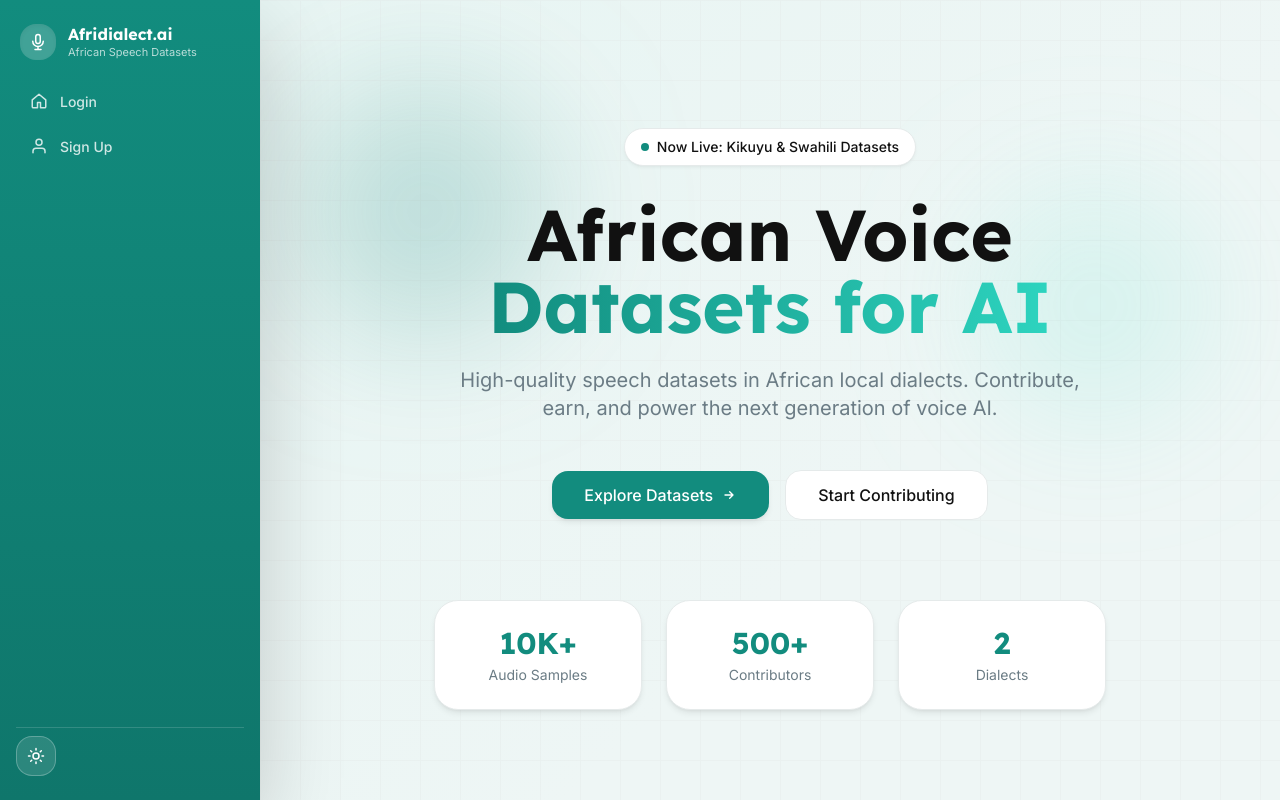
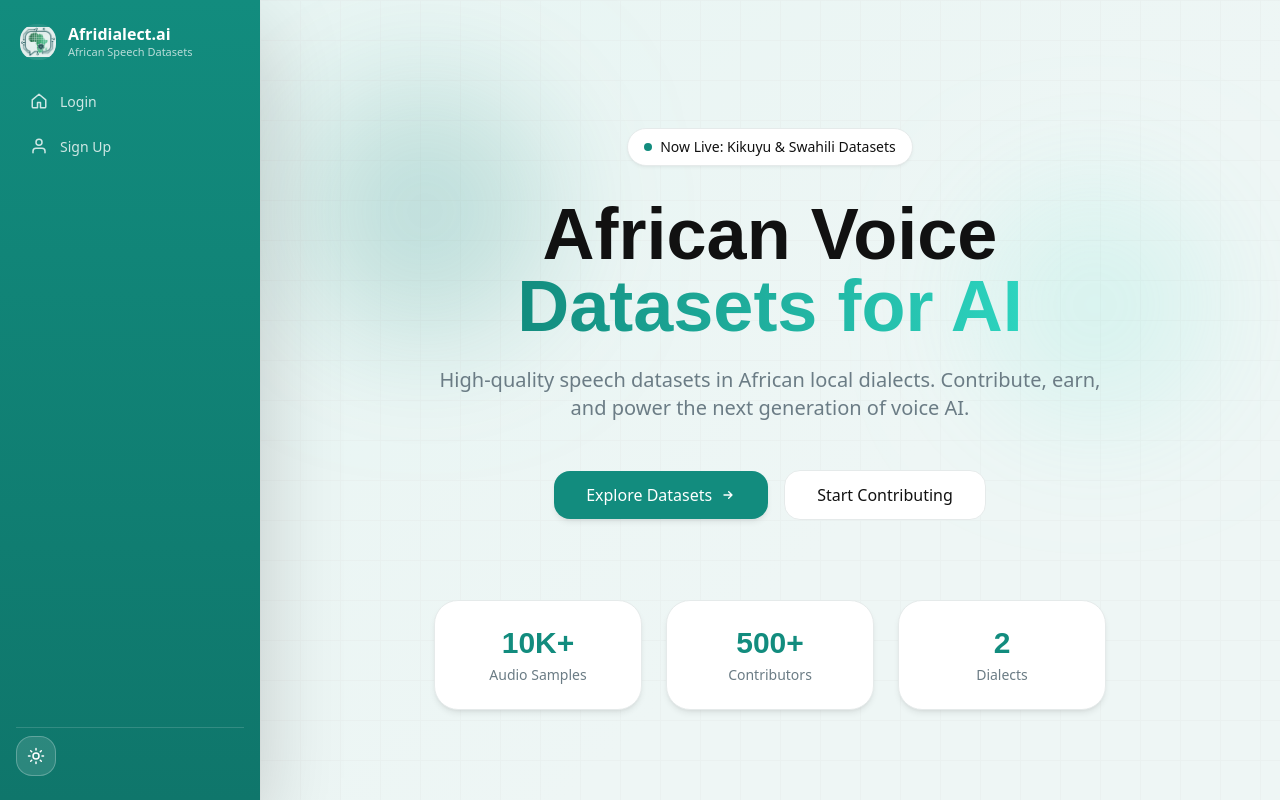
Before and after one commit to snjiraini/afridialect, a Next.js app: page / in a window 1280 px wide. Shown: the top 800 px of the page. Built offline with nearby package versions, Linux system fonts and the light colour scheme; no server answers.

Commit message:
Added Afridialect logo

```diff
--- a/app/dashboard/page.tsx
+++ b/app/dashboard/page.tsx
@@ -19,12 +19,12 @@
 
   type Action = { label: string; href: string; icon: string; color: string }
   const quickActions: Action[] = [
-    ...(userRoles.includes('uploader') || userRoles.includes('admin') ? [{ label: 'Upload Audio', href: '/uploader', icon: '\u{1F399}', color: 'var(--af-primary)' }] : []),
-    ...(userRoles.includes('transcriber') || userRoles.includes('admin') ? [{ label: 'Transcribe', href: '/transcriber', icon: '\u{1F4DD}', color: '#6366f1' }] : []),
-    ...(userRoles.includes('translator') || userRoles.includes('admin') ? [{ label: 'Translate', href: '/translator', icon: '\u{1F310}', color: '#8b5cf6' }] : []),
-    ...(userRoles.includes('reviewer') || userRoles.includes('admin') ? [{ label: 'Review / QC', href: '/reviewer', icon: '\u2705', color: '#10b981' }] : []),
-    { label: 'Marketplace', href: '/marketplace', icon: '\u{1F6CD}', color: '#f59e0b' },
-    ...(userRoles.includes('admin') ? [{ label: 'Admin Panel', href: '/admin', icon: '\u2699', color: '#ef4444' }] : []),
+    ...(userRoles.includes('uploader') || userRoles.includes('admin') ? [{ label: 'Upload Audio', href: '/uploader', icon: '🎙️', color: 'var(--af-primary)' }] : []),
+    ...(userRoles.includes('transcriber') || userRoles.includes('admin') ? [{ label: 'Transcribe', href: '/transcriber', icon: '📝', color: '#6366f1' }] : []),
+    ...(userRoles.includes('translator') || userRoles.includes('admin') ? [{ label: 'Translate', href: '/translator', icon: '🌐', color: '#8b5cf6' }] : []),
+    ...(userRoles.includes('reviewer') || userRoles.includes('admin') ? [{ label: 'Review / QC', href: '/reviewer', icon: '✅', color: '#10b981' }] : []),
+    { label: 'Marketplace', href: '/marketplace', icon: '🛍️', color: '#f59e0b' },
+    ...(userRoles.includes('admin') ? [{ label: 'Admin Panel', href: '/admin', icon: '⚙️', color: '#ef4444' }] : []),
   ]
 
   return (
@@ -33,7 +33,7 @@
       <div className="container-modern py-8">
         {!profile?.hedera_account_id && (
           <div className="af-card p-5 mb-8 flex items-start gap-4" style={{ borderLeft: '4px solid #f59e0b' }}>
-            <div className="text-2xl flex-shrink-0">\u26A1</div>
+            <div className="text-2xl flex-shrink-0">⚡</div>
             <div className="flex-1 min-w-0">
               <h3 className="font-semibold text-sm mb-1" style={{ color: 'var(--af-txt)' }}>Create Your Hedera Account</h3>
               <p className="text-xs leading-relaxed mb-3" style={{ color: 'var(--af-muted)' }}>
@@ -45,14 +45,14 @@
         )}
         <div className="grid grid-cols-2 lg:grid-cols-4 gap-4 mb-8">
           {([
-            { label: 'Roles', value: userRoles.length > 0 ? String(userRoles.length) : '0', icon: '\u{1F3AD}' },
-            { label: 'Hedera Account', value: profile?.hedera_account_id ? 'Active' : 'Pending', icon: '\u{1F517}' },
-            { label: 'Contributions', value: '--', icon: '\u{1F399}' },
-            { label: 'Earnings', value: '--', icon: '\u{1F4B0}' },
+            { label: 'Roles', value: userRoles.length > 0 ? String(userRoles.length) : '0', icon: '🎭' },
+            { label: 'Hedera Account', value: profile?.hedera_account_id ? 'Active' : 'Pending', icon: '🔗' },
+            { label: 'Contributions', value: '--', icon: '🎙️' },
+            { label: 'Earnings', value: '--', icon: '💰' },
           ] as { label: string; value: string; icon: string }[]).map((stat) => (
             <div key={stat.label} className="af-card p-5">
               <div className="text-2xl mb-2">{stat.icon}</div>
-              <div className="text-xl font-bold mb-1" style={{ color: 'var(--af-txt)', fontFamily: 'Lexend, sans-serif' }}>{stat.value}</div>
+              <div className="text-xl font-bold mb-1" style={{ color: 'var(--af-txt)' }}>{stat.value}</div>
               <div className="text-xs" style={{ color: 'var(--af-muted)' }}>{stat.label}</div>
             </div>
           ))}
@@ -62,7 +62,7 @@
             <div className="flex items-center gap-3 mb-6">
               <div className="af-avatar w-14 h-14 text-lg" aria-label="User avatar">{displayName.slice(0, 2).toUpperCase()}</div>
               <div>
-                <h3 className="font-semibold text-base" style={{ color: 'var(--af-txt)', fontFamily: 'Lexend, sans-serif' }}>{displayName}</h3>
+                <h3 className="font-semibold text-base" style={{ color: 'var(--af-txt)' }}>{displayName}</h3>
                 <p className="text-xs" style={{ color: 'var(--af-muted)' }}>{profile?.email}</p>
               </div>
             </div>
@@ -83,7 +83,7 @@
             </div>
           </div>
           <div className="lg:col-span-2">
-            <h2 className="text-base font-semibold mb-4" style={{ color: 'var(--af-txt)', fontFamily: 'Lexend, sans-serif' }}>Quick Actions</h2>
+            <h2 className="text-base font-semibold mb-4" style={{ color: 'var(--af-txt)' }}>Quick Actions</h2>
             <div className="grid grid-cols-2 sm:grid-cols-3 gap-3">
               {quickActions.map((a) => (
                 <Link key={a.href} href={a.href}
--- a/app/globals.css
+++ b/app/globals.css
@@ -1,5 +1,3 @@
-@import url('https://fonts.googleapis.com/css2?family=Inter:wght@300;400;500;600;700;800&family=Lexend:wght@300;400;500;600;700&display=swap');
-
 @tailwind base;
 @tailwind components;
 @tailwind utilities;
@@ -58,12 +56,12 @@
 
   body {
     @apply bg-[--af-bg] text-[--af-txt];
-    font-family: 'Inter', system-ui, sans-serif;
+    font-family: system-ui, -apple-system, 'Segoe UI', Roboto, Arial, sans-serif;
     transition: background-color 0.4s ease, color 0.4s ease;
   }
 
   h1, h2, h3, h4, h5, h6 {
-    font-family: 'Lexend', 'Inter', sans-serif;
+    font-family: system-ui, -apple-system, 'Segoe UI', Roboto, Arial, sans-serif;
     @apply font-semibold;
   }
 
--- a/components/layouts/Sidebar.tsx
+++ b/components/layouts/Sidebar.tsx
@@ -11,6 +11,7 @@
  */
 
 import Link from 'next/link'
+import Image from 'next/image'
 import { usePathname, useRouter } from 'next/navigation'
 import { useAuth } from '@/hooks/useAuth'
 import { useTheme } from '@/components/ThemeProvider'
@@ -194,11 +195,18 @@
     >
       {/* Brand */}
       <div className="flex items-center gap-3 px-1 mb-1">
-        <div className="w-9 h-9 rounded-xl bg-white/20 flex items-center justify-center flex-shrink-0 shadow-inner">
-          <MicIcon />
+        <div className="w-9 h-9 rounded-xl overflow-hidden flex-shrink-0 shadow-inner bg-white/10">
+          <Image
+            src="/afridialect_logo.png"
+            alt="Afridialect.ai"
+            width={36}
+            height={36}
+            className="w-full h-full object-contain"
+            priority
+          />
         </div>
         <div>
-          <div className="font-bold text-base leading-tight" style={{ fontFamily: 'Lexend, sans-serif' }}>
+          <div className="font-bold text-base leading-tight" style={{ fontFamily: 'system-ui, sans-serif' }}>
             Afridialect.ai
           </div>
           <div className="text-[11px] opacity-70">African Speech Datasets</div>
--- a/next.config.js
+++ b/next.config.js
@@ -5,6 +5,7 @@
     // Restrict remotePatterns to prevent DoS vulnerability exploitation
     remotePatterns: [],
   },
+  devIndicators: false,
 }
 
 module.exports = nextConfig
```
Also changed, not shown: public/afridialect_logo.png (added), 1 other file (tests, documents, lock files or other folders).
